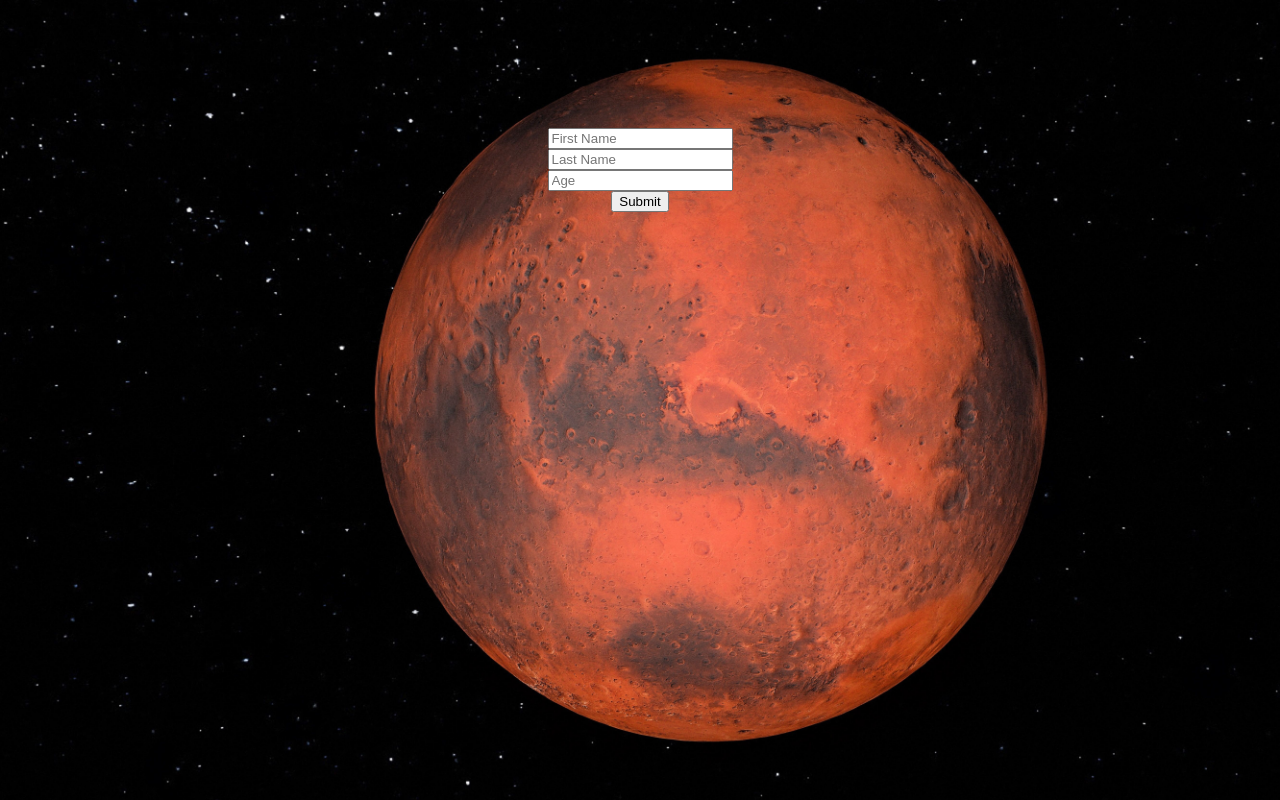
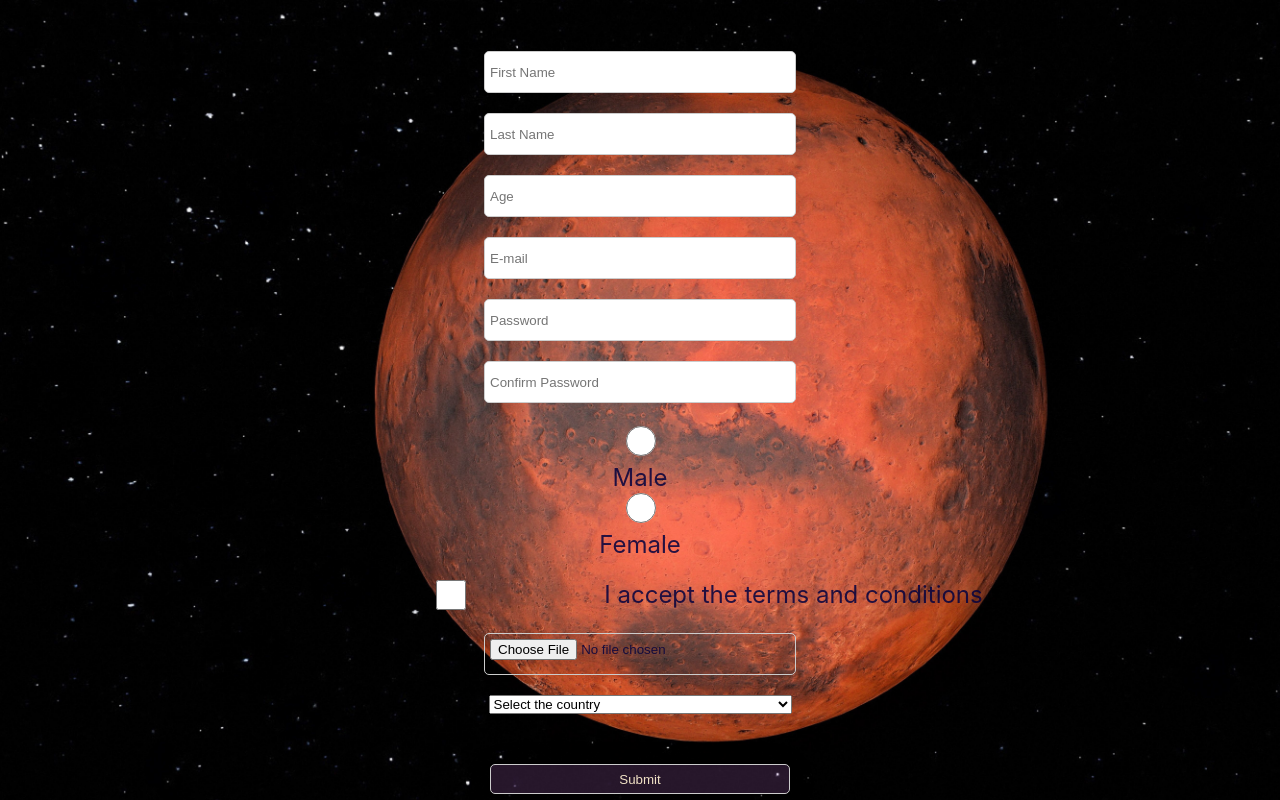
Before and after one commit to JuliaBel5/React.-Forms.-Module06, a React (Vite) app in the folder forms06/: page /mars in a window 1280 px wide. Built offline with nearby package versions, Linux system fonts and the light colour scheme.

Commit message:
feat: add second form

```diff
--- a/forms06/src/components/MoonTile.tsx
+++ b/forms06/src/components/MoonTile.tsx
@@ -15,18 +15,18 @@ export interface MoonState {
   data: MoonState;
 }
 
- export const Tile = ({data}: TileProps ) => {
+export const Tile = ({ data }: TileProps) => {
   return (
     <div className="tile">
       <div className="tile-title">{data.firstName + ' ' + data.lastName}</div>
       <div className="tile-line">
         <div >Age: {data.age}</div>
       </div>
-     <img src={data.picture} className="tile-img"/>
+      <img src={data.picture} className="tile-img" />
       <div className="tile-line">
         <div>Email: {data.email}</div>
         <div>Gender: {data.gender}</div>
-     <div>Terms and Cond.: {data.termsAndConditions ? 'Accepted' : 'Not Accepted'}</div>
+        <div>Terms and Cond.: {data.termsAndConditions ? 'Ok' : 'No'}</div>
         <div>Country: {data.country}</div>
       </div>
     </div>
--- a/forms06/src/index.css
+++ b/forms06/src/index.css
@@ -32,13 +32,21 @@ body {
   background-color: #070225;
   background-image: url('./assets/background.jpg');
   background-size: cover;
-  background-repeat: no-repeat;
-  background-attachment: fixed;
+  background-repeat: repeat;
+
 }
 
 h1 {
   font-size: 3.2em;
   line-height: 1.1;
+}
+
+.main-title {
+  font-size: 2em;
+}
+
+h2 {
+  font-size: 1.5em;
 }
 
 button {
@@ -282,10 +290,26 @@ button:focus-visible {
   flex: 0 0 calc(33.33% - 20px);
   align-content: center;
   align-items: center;
-  width: 250px;
+  min-width: 150px;
   font-size: 16px;
   padding: 5px;
   border: 2px solid rgba(241, 232, 62, 0.8);
+  border-radius: 7px;
+  background: rgba(242, 245, 212, 0.19);
+  border-radius: 16px;
+  box-shadow: 0 4px 30px rgba(0, 0, 0, 0.1);
+}
+
+.mars-tile {
+  display: flex;
+  flex-direction: column;
+  flex: 0 0 calc(33.33% - 20px);
+  align-content: center;
+  align-items: center;
+  min-width: 150px;
+  font-size: 16px;
+  padding: 5px;
+  border: 2px solid rgba(231, 95, 95, 0.8);
   border-radius: 7px;
   background: rgba(242, 245, 212, 0.19);
   border-radius: 16px;
@@ -303,6 +327,10 @@ button:focus-visible {
 }
 
 .tile:last-child {
+  animation: highlight 3s linear alternate both;
+}
+
+.mars-tile:last-child {
   animation: highlight 3s linear alternate both;
 }
 
--- a/forms06/src/routes/MarsForm.tsx
+++ b/forms06/src/routes/MarsForm.tsx
@@ -1,49 +1,192 @@
-//import { useRef } from 'react';
+import { useRef, useState } from 'react';
 import * as yup from 'yup';
-import { useForm } from 'react-hook-form';
-import { yupResolver } from '@hookform/resolvers/yup';
+import { marsActions } from '../store/MarsSlice';
+import countries from '../utils/countries.json';
+import { useAppDispatch } from '../store/MarsSlice';
+import { useNavigate } from 'react-router-dom';
 
-
-export interface MarsForm {
-
-  firstName: string;
-  lastName: string;
-  age: number;
-
- }
 
 
 const schema = yup.object().shape({
   firstName: yup.string().required().matches(/^[A-Z]/, 'First letter should be capitalized'),
   lastName: yup.string().required().matches(/^[A-Z]/, 'First letter should be capitalized'),
   age: yup.number().required().positive().integer(),
+  email: yup.string().required().email(),
+  password: yup.string().required().matches(/^(?=.*[a-z])(?=.*[A-Z])(?=.*\d)(?=.*[@$!%*?&])[A-Za-z\d@$!%*?&]{8,}$/, 'Password should contain at least 1 uppercase letter, 1 lowercase letter, 1 number, and 1 special character'),
+  confirmPassword: yup.string().oneOf([yup.ref('password')], 'Passwords must match').required('Confirm Password is required'),
+  gender: yup.string().required(),
+  termsAndConditions: yup.boolean().oneOf([true], 'You must accept the terms and conditions').required('You must accept the terms and conditions'),
+  picture: yup
+    .mixed<FileList>()
+    .required("Please upload a picture")
+    /*.transform((value: FileList) => {
+      if (!value.length) return value
+      return URL.createObjectURL(value[0]);
+    }),*/,
+  country: yup.string().required('You should choose a country'),
 });
+
+export function MarsForm() {
+  const dispatch = useAppDispatch();
+  const navigate = useNavigate();
+
+  const [errors, setErrors] = useState<Errors>({});
+
+  const firstName = useRef<HTMLInputElement>(null);
+  const lastName = useRef<HTMLInputElement>(null);
+  const age = useRef<HTMLInputElement>(null);
+  const email = useRef<HTMLInputElement>(null);
+  const password = useRef<HTMLInputElement>(null);
+  const confirmPassword = useRef<HTMLInputElement>(null);
+  const gender = useRef<HTMLInputElement>(null);
+  const termsAndConditions = useRef<HTMLInputElement>(null);
+  const picture = useRef<HTMLInputElement>(null);
+  const country = useRef<HTMLSelectElement>(null);
 
 
 
 
+  const onSubmit = (event: { preventDefault: () => void; }) => {
+    event.preventDefault();
 
-  export function MarsForm () {
-    const { register, handleSubmit, formState: { errors }} = useForm<MarsForm>({ resolver: yupResolver(schema) });
+    /*const formData = new FormData();
 
-   const onSubmit = (data: unknown) => {
-     console.log(data);
+    if (firstName.current?.value) {
+      formData.append('firstName', firstName.current.value);
+    }
+    if (lastName.current?.value) {
+      formData.append('lastName', lastName.current.value);
+    }
+    if (age.current?.value) {
+      formData.append('age', age.current.value);
+    }
+    if (email.current?.value) {
+      formData.append('email', email.current.value);
+    }
+    if (password.current?.value) {
+      formData.append('password', password.current.value);
+    }
+    if (confirmPassword.current?.value) {
+      formData.append('confirmPassword', confirmPassword.current.value);
+    }
+    if (gender.current?.value) {
+      formData.append('gender', gender.current.value);
+    }
+
+    if (termsAndConditions.current?.checked) {
+      formData.append('termsAndConditions', termsAndConditions.current.checked.toString());
+    }
+    if (picture.current?.files?.[0]) {
+      formData.append('picture', picture.current.files[0]);
+    }
+    if (country.current?.value) {
+      formData.append('country', country.current.value);
+    }
+
+    // Convert FormData to a plain object
+    const values = Object.fromEntries(formData.entries());*/
+
+
+
+
+    const values = {
+      firstName: firstName.current?.value,
+      lastName: lastName.current?.value,
+      age: age.current?.value,
+      email: email.current?.value,
+      password: password.current?.value,
+      confirmPassword: confirmPassword.current?.value,
+      gender: gender.current?.value,
+      termsAndConditions: termsAndConditions.current?.checked,
+      picture: URL.createObjectURL(picture.current?.files?.[0] ?? new File(["ellie"], "ellie.png")),
+      country: country.current?.value,
+    };
+
+
+
+    schema
+      .validate(values)
+      .then(() => {
+        dispatch(marsActions.setMarsState(values));
+        navigate("/");
+      })
+      .catch((error) => {
+        console.log(error);
+        setErrors(error.inner.reduce((errors: Errors, err: yup.ValidationError) => {
+          if (err.path !== undefined) {
+            errors[err.path as keyof Errors] = err.message;
+          }
+          return errors;
+        }, {} as Errors));
+      });
   };
 
   return (
-    <div className='mars'>
-     <form onSubmit={handleSubmit(onSubmit)} className="mars-form">
-       <input {...register("firstName", { required: true })} placeholder="First Name" />
-       {errors.firstName && <p> First Name is required</p>}
+    <div className="mars">
+      <form onSubmit={onSubmit} className="moon-form">
+        <input ref={firstName} placeholder="First Name" />
+        {errors.firstName && <p>{errors.firstName}</p>}
+        <input ref={lastName} placeholder="Last Name" />
+        {errors.lastName && <p>{errors.lastName}</p>}
+        <input type="number" ref={age} placeholder="Age" />
+        {errors.age && <p>{errors.age}</p>}
+        <input ref={email} placeholder="E-mail" />
+        {errors.email && <p>{errors.email}</p>}
+        <input ref={password} type="password" placeholder="Password" />
+        {errors.password && <p>{errors.password}</p>}
+        <input ref={confirmPassword} type="password" placeholder="Confirm Password" />
+        {errors.confirmPassword && <p>The password should match</p>}
+        <div>
+          <input
+            type="radio"
+            id="male"
+            name="gender"
+            value="Male"
+            ref={gender}
+          />
+          {errors.gender && <p>{errors.gender}</p>}
+          <label htmlFor="male">Male</label>
 
-       <input {...register("lastName", { required: true })} placeholder="Last Name" />
-       {errors.lastName && <p> Last Name is required</p>}
+          <input
+            type="radio"
+            id="female"
+            name="gender"
+            value="Female"
+            ref={gender}
+          />
+          {errors.gender && <p>{errors.gender}</p>}
+          <label htmlFor="female">Female</label>
+        </div>
+        <label>
+          <input type="checkbox" ref={termsAndConditions} />
+          I accept the terms and conditions
+        </label>
+        {errors.termsAndConditions && <p>You must accept the Terms and Conditions</p>}
 
-       <input {...register("age", { required: true, valueAsNumber: true })} placeholder="Age" />
-       {errors.age && <p> Age is required</p>}
-
-       <input type="submit" />
+        <input type="file" ref={picture} placeholder="Picture" />
+        {errors.picture && <p className="errorField">Please, upload a picture</p>}
+        <select name="country" ref={country}>
+          <option value="">Select the country</option>
+          {countries.map((country) => (
+            <option key={country.code} value={country.code}>{country.name}</option>
+          ))}
+        </select>
+        {errors.country && <p className="errorField">Please select your country</p>}
+        <input type="submit" className="submitButton" />
       </form>
     </div>
   );
 }
+
+interface Errors {
+  firstName?: string;
+  lastName?: string;
+  age?: string;
+  email?: string;
+  password?: string;
+  confirmPassword?: string;
+  gender?: string;
+  termsAndConditions?: string;
+  picture?: string;
+  country?: string;
+}
--- a/forms06/src/routes/MoonForm.tsx
+++ b/forms06/src/routes/MoonForm.tsx
@@ -1,10 +1,8 @@
 import * as yup from 'yup';
-//import { useDispatch } from 'react-redux';
 import { useForm } from 'react-hook-form';
 import { yupResolver } from '@hookform/resolvers/yup';
 import { moonActions } from '../store/MoonSlice';
 import countries from '../utils/countries.json';
-//import { Link } from 'react-router-dom';
 import { useAppDispatch } from '../store/MarsSlice';
 import { useNavigate } from 'react-router-dom';
 import Select from 'react-select';
@@ -76,7 +74,7 @@ export function MoonForm() {
         <input {...register("lastName", { required: true })} placeholder="Last Name" />
         {errors.lastName && <p className="errorField">Last Name is required</p>}
 
-       <input {...register("age", { required: true, valueAsNumber: true })} placeholder="Age" />
+        <input type="number" {...register("age", { required: true, valueAsNumber: true })} placeholder="Age" />
         {errors.age && <p className="errorField">Age is required</p>}
         <input {...register("email")} placeholder="Email" />
         {errors.email && <p className="errorField">Email is invalid</p>}
@@ -88,19 +86,17 @@ export function MoonForm() {
         {errors.confirmPassword && <p className="errorField">Passwords must match</p>}
         <div className='radio-buttons'>
           <label>
-          <input {...register("gender")} type="radio" value="male" className="radioButton"/> Male
+            <input {...register("gender")} type="radio" value="male" className="radioButton" /> Male
           </label>
           <label>
-          <input {...register("gender")} type="radio" value="female" className="radioButton"/> Female
+            <input {...register("gender")} type="radio" value="female" className="radioButton" /> Female
           </label>
           {errors.gender && <p className="errorField">Please select your gender</p>}
         </div>
         <label>
-          <input {...register("termsAndConditions")} type="checkbox" className="radioButton"/> I accept the terms and conditions
+          <input {...register("termsAndConditions")} type="checkbox" className="radioButton" /> I accept the terms and conditions
         </label>
         {errors.termsAndConditions && <p className="errorField">You must accept the terms and conditions</p>}
-
-       {/* <input type="file" onChange={onFileChange} /> */}
         {<input type="file" {...register("picture")} />}
         {errors.picture && <p className="errorField">{errors.picture.message}</p>}
 
@@ -124,7 +120,7 @@ export function MoonForm() {
               setValue('country', '');
             }
           }}
-          className = "select" />
+          className="select" />
         {errors.country && <p className="errorField">{errors.country.message}</p>}
         <button type="submit" disabled={!isDirty || !isValid} className="submitButton">Submit</button>
 
```
Also changed, not shown: forms06/src/components/MarsTile.tsx (+34 -0 lines), forms06/src/routes/RegistrationPage.tsx (+13 -7 lines), forms06/src/store/MarsSlice.ts (+25 -16 lines). Lines whose indentation alone changed are shown as unchanged.
